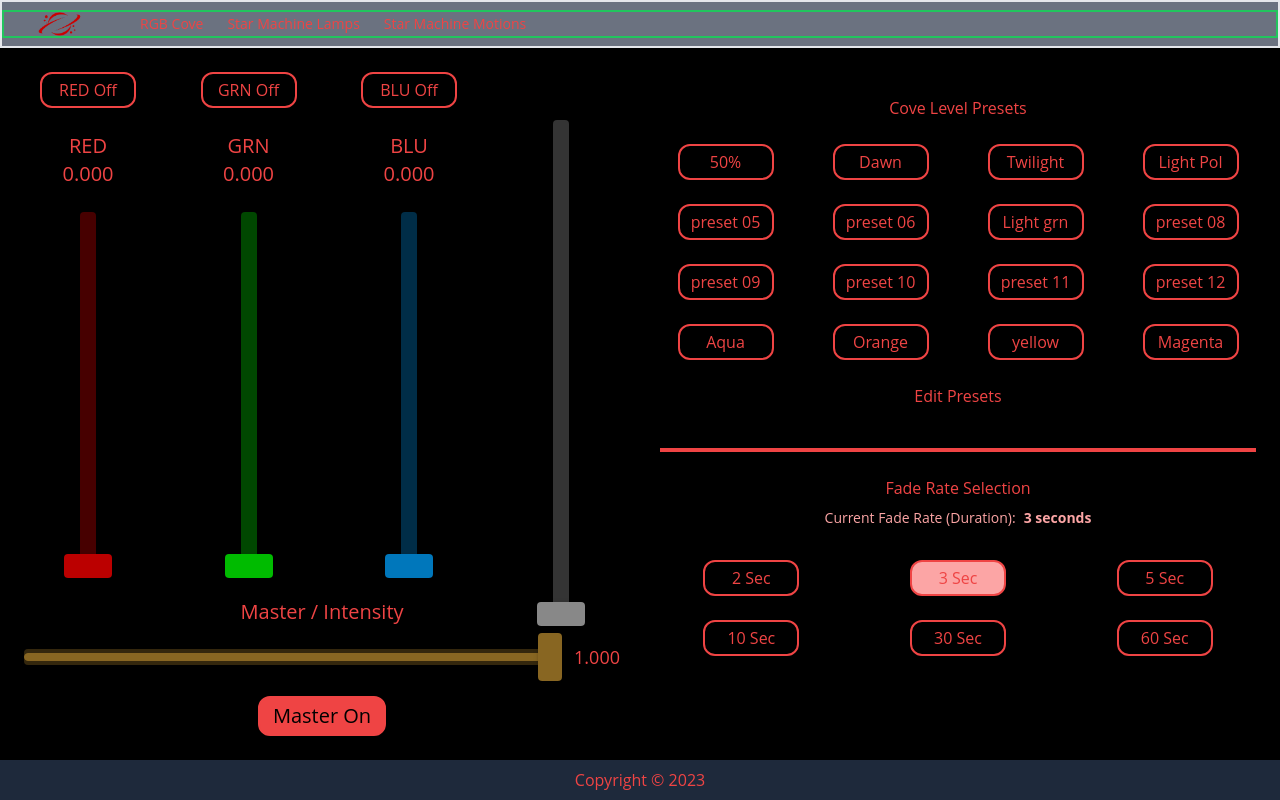
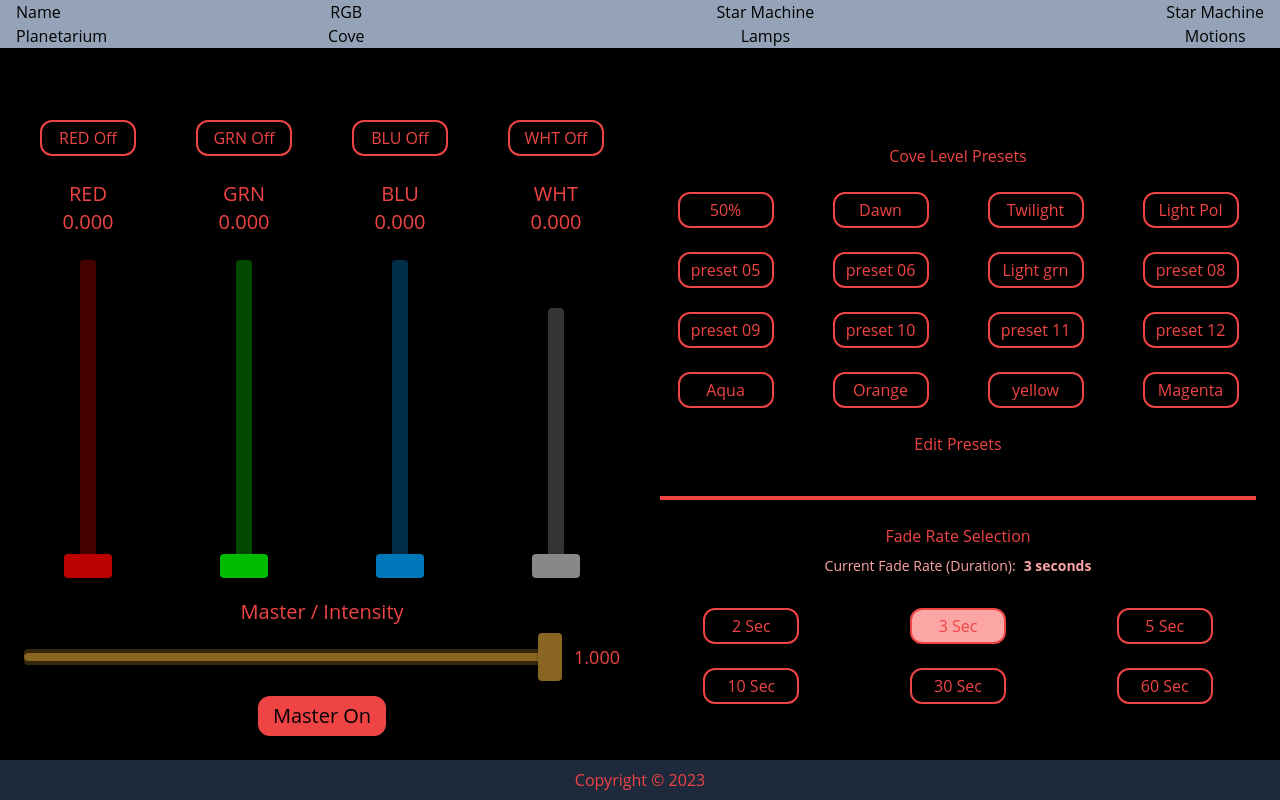
Before and after one commit to CelestialCoyote/react-hercules-chromacove, a React (Create React App) app in the folder frontend/: page / in a window 1280 px wide. Built offline with nearby package versions, Linux system fonts and the light colour scheme.

Commit message:
working on white slider

```diff
--- a/frontend/src/App.js
+++ b/frontend/src/App.js
@@ -1,6 +1,6 @@
 import { Route, Routes } from 'react-router-dom';
-// import Nav from './components/Nav';
-import Navigation from './components/Navigation';
+import Nav from './components/Nav';
+// import Navigation from './components/Navigation';
 import Footer from './components/Footer';
 // import Home from './pages/Home/home';
 import RGBCove from './pages/RGBCove/RGBCove';
@@ -12,8 +12,8 @@ const App = () => {
 
 	return (
 		<div className="flex flex-col h-screen w-full">
-			{/* <Nav /> */}
-			<Navigation />
+			<Nav />
+			{/* <Navigation /> */}
 			<Routes>
 				<Route path="/" element={<RGBCove />} />
 				{/* <Route path="/rgbcove" element={<RGBCove />} /> */}
--- a/frontend/src/Components/SliderWhite.jsx
+++ b/frontend/src/Components/SliderWhite.jsx
@@ -50,80 +50,53 @@ export default function SliderWhite({ color, whtValue, setWhtValue, masterValue,
 		};
 	};
 
-	// const handleColorChange = (event) => {
-	// 	updateChannelState(channelState.id, event.target.value);
+	const handleColorChange = (event) => {
+		// updateChannelState(channelState.id, event.target.value);
 
-	// 	if (event.target.value === 0.000) setTemp(0);
+		if (event.target.value === 0.000) setTemp(0);
 
-	// 	sendColorData(event.target.value, true);
-	// };
+		sendColorData(event.target.value, true);
+	};
 
-	// const handleToggleButton = () => {
-	// 	let newLevel;
-	// 	if (channelState.value > 0.000) {
-	// 		setTemp(channelState.value);
-	// 		updateChannelState(channelState.id, 0.000);
-	// 		newLevel = 0.000;
-	// 	} else {
-	// 		if (temp === 0.000) {
-	// 			setTemp(1.000);
-	// 			updateChannelState(channelState.id, 1.000);
-	// 			newLevel = 1.000;
-	// 		} else {
-	// 			updateChannelState(channelState.id, temp);
-	// 			newLevel = temp;
-	// 		}
-	// 	}
+	const handleToggleButton = () => {
+		let newLevel;
+		if (whtValue.value > 0.000) {
+			setTemp(whtValue);
+			// updateChannelState(channelState.id, 0.000);
+			newLevel = 0.000;
+		} else {
+			if (temp === 0.000) {
+				setTemp(1.000);
+				// updateChannelState(channelState.id, 1.000);
+				newLevel = 1.000;
+			} else {
+				// updateChannelState(channelState.id, temp);
+				newLevel = temp;
+			}
+		}
 
-	// 	sendColorData(newLevel);
-	// };
+		sendColorData(newLevel);
+	};
 
 	const toggleButton = "bg-black border-red-500 border-2 text-red-500 text-md rounded-xl p-1 w-24 hover:border-red-300 hover:text-red-300";
 	const toggleButtonOn = "bg-red-500 border-red-500 border-2 text-black rounded-xl p-1 w-24 hover:bg-red-300 hover:border-red-300";
 
 	return (
 
-		<div className="rgbw-slider-container">
+		<div className="flex flex-col items-center w-32">
 
-			<div className="fade-buttons">
+			<button
+				className={whtValue > 0 ? `${toggleButtonOn}` : `${toggleButton}`}
+				onClick={handleToggleButton}
+			>
+				WHT {whtValue > 0 ? "On" : "Off"}
+			</button>
 
-				<button
-					className="cove-button wht-button"
-					onClick={() => {
-						//setWhtValue(1.000);
-						// handleButtonChange(
-						// 	[
-						// 		{ "red": -1 },
-						// 		{ "grn": -1 },
-						// 		{ "blu": -1 },
-						// 		{ "wht": 1.000 },
-						// 		{ "master": masterValue },
-						// 		{ "duration": duration }
-						// 	])
-					}}
-				>
-					Wht On
-				</button>
-
-				<button
-					className="cove-button wht-button"
-					onClick={() => {
-						// setWhtValue(0.000);
-						// handleButtonChange(
-						// 	[
-						// 		{ "red": -1 },
-						// 		{ "grn": -1 },
-						// 		{ "blu": -1 },
-						// 		{ "wht": 0.000 },
-						// 		{ "master": masterValue },
-						// 		{ "duration": duration }
-						// 	])
-					}}
-				>
-					Wht Off
-				</button>
-
-			</div>
+			<h3
+				className="text-center text-red-500 text-xl py-2 px-2 m-4"
+			>
+				WHT<br />{whtValue.toFixed(3)}
+			</h3>
 
 			<label
 				className="slider-label slider-wht"
@@ -163,7 +136,7 @@ export default function SliderWhite({ color, whtValue, setWhtValue, masterValue,
 				}}
 			/>
 
-		</div>
+		</div >
 
 	);
 };
```
